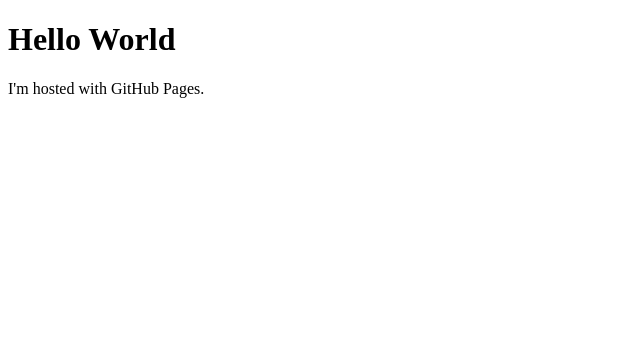
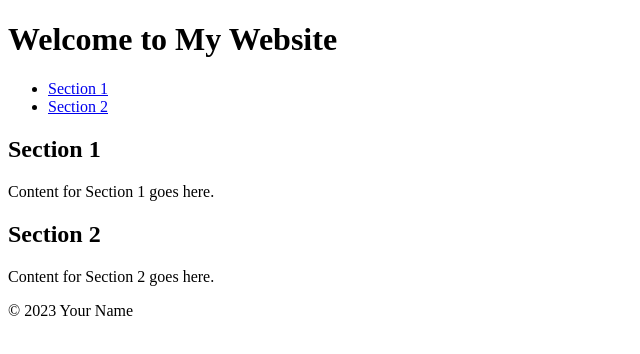
Before and after one commit to timinsolanki/timinsolanki.github.io, a plain HTML site: page index.html in a window 1280 px wide. Shown: the whole page, without its empty margins (0-640 px from the left). Drawn offline with Linux system fonts and the light colour scheme.

Commit message:
Update index.html

```diff
--- a/index.html
+++ b/index.html
@@ -1,7 +1,41 @@
 <!DOCTYPE html>
-<html>
+<html lang="en">
+<head>
+    <meta charset="UTF-8">
+    <meta name="viewport" content="width=device-width, initial-scale=1.0">
+    <title>My Website</title>
+    <style>
+        /* Add your CSS styles here */
+    </style>
+</head>
 <body>
-<h1>Hello World</h1>
-<p>I'm hosted with GitHub Pages.</p>
+    <header>
+        <h1>Welcome to My Website</h1>
+    </header>
+
+    <nav>
+        <ul>
+            <li><a href="#section1">Section 1</a></li>
+            <li><a href="#section2">Section 2</a></li>
+            <!-- Add more navigation items as needed -->
+        </ul>
+    </nav>
+
+    <main>
+        <section id="section1">
+            <h2>Section 1</h2>
+            <p>Content for Section 1 goes here.</p>
+        </section>
+
+        <section id="section2">
+            <h2>Section 2</h2>
+            <p>Content for Section 2 goes here.</p>
+        </section>
+        <!-- Add more sections as needed -->
+    </main>
+
+    <footer>
+        <p>&copy; 2023 Your Name</p>
+    </footer>
 </body>
 </html>
```
